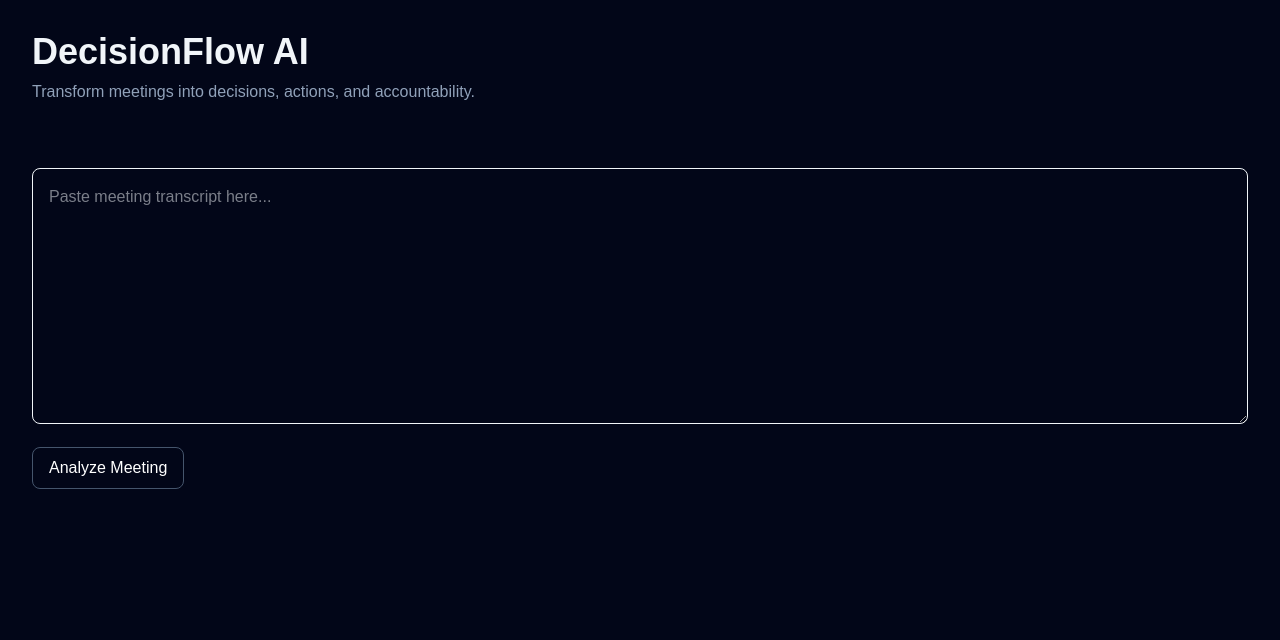
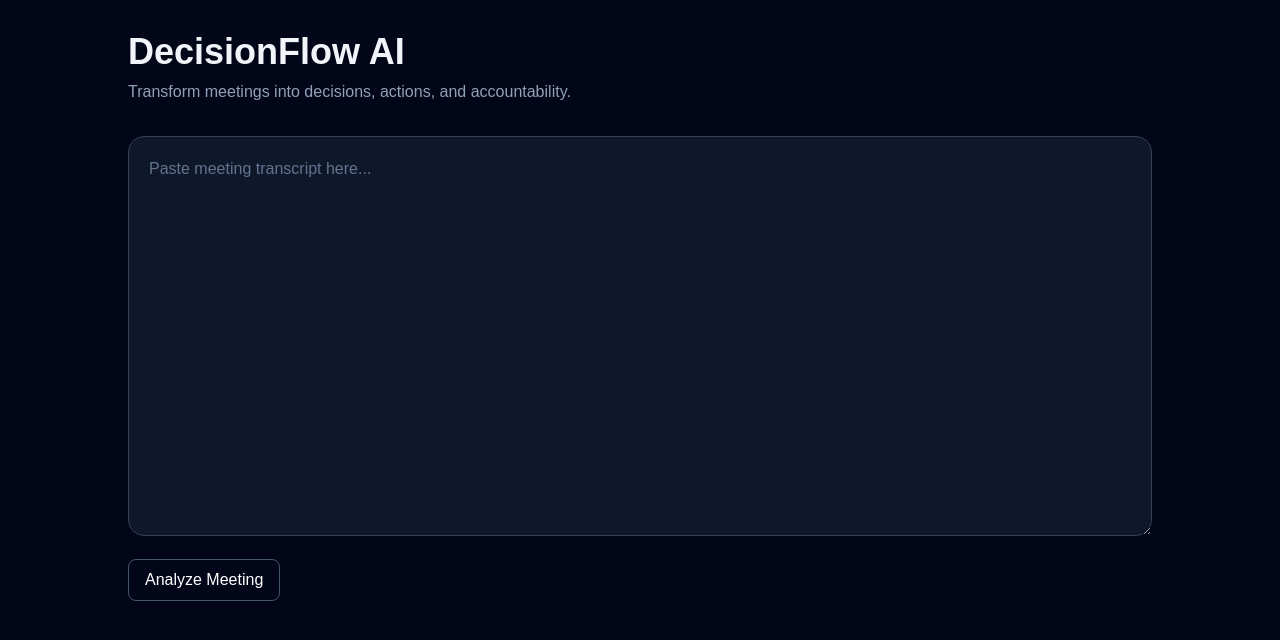
Before and after one commit to vandana24/decisionflow-ai, a Next.js app: page / in a window 1280 px wide. Shown: the top 640 px of the page. Built offline with nearby package versions, Linux system fonts and the light colour scheme.

Commit message:
feat: integrate Loader

```diff
--- /dev/null
+++ b/app/components/Loader.tsx
@@ -0,0 +1,11 @@
+export default function Loader() {
+  return (
+    <div className="flex flex-col items-center justify-center py-20">
+      <div className="h-12 w-12 animate-spin rounded-full border-4 border-slate-700 border-t-white" />
+
+      <p className="mt-4 text-sm text-slate-400">
+        Analyzing meeting with AI agents...
+      </p>
+    </div>
+  );
+}
--- a/app/page.tsx
+++ b/app/page.tsx
@@ -3,24 +3,32 @@ import { useState } from "react";
 import { useRouter } from "next/navigation";
 import AnalysisResult from "./types/analysis";
 import Toast from "./components/Toast";
+import Loader from "./components/Loader";
+
 
 export default function Home() {
   const [transcript, setTranscript] = useState("");
   const [summary, setSummary] = useState<AnalysisResult | {}>({});
   const [toast, setToast] = useState<string | null>(null);
+  const [loading, setLoading] = useState(false);
+
   const router = useRouter();
 
-  const handleSubmission = () => {
+  const handleSubmission = async () => {
     if (!transcript.trim()) {
       setToast("Please enter a transcript before analyzing.");
 
       setTimeout(() => {
         setToast(null);
       }, 3000);
+
       return;
     }
 
-    fetch("/api/analyze", {
+    try {
+      setLoading(true);
+
+      const response = await fetch("/api/analyze", {
         method: "POST",
         headers: {
           "Content-Type": "application/json",
@@ -28,22 +36,42 @@ export default function Home() {
         body: JSON.stringify({
           input: transcript,
         }),
-    })
-    .then((res) => res.json())
-    .then((data) => {
+      });
+
+      if (!response.ok) {
+        throw new Error("Analysis failed");
+      }
+
+      const data = await response.json();
+
       setSummary(data.result);
-      localStorage.setItem("analysis", JSON.stringify(data.result));
-      localStorage.setItem("trace", JSON.stringify(data.result.trace));
-      data.result?.actions.length && router.push("/results");
-    })
-    .catch((err) => {
-      console.error(err);
+
+      localStorage.setItem(
+        "analysis",
+        JSON.stringify(data.result)
+      );
+
+      localStorage.setItem(
+        "trace",
+        JSON.stringify(data.result.trace)
+      );
+
+      if (data.result?.actions?.length > 0) {
+        router.push("/results");
+      } else {
+        setToast("No analysis generated.");
+      }
+    } catch (error) {
+      console.error(error);
       setToast("Analysis failed");
-    });
+    } finally {
+      setLoading(false);
+    }
   };
 
   return (
     <main className="min-h-screen bg-slate-950 text-slate-100 p-8">
+      <div className="mx-auto max-w-5xl">
         <h1 className="mb-2 text-4xl font-bold">
           DecisionFlow AI
         </h1>
@@ -51,22 +79,59 @@ export default function Home() {
         <p className="mb-8 text-slate-400">
           Transform meetings into decisions, actions, and accountability.
         </p>
+
         <Toast
           message={toast}
           type="error"
           onClose={() => setToast(null)}
         />
+
         <textarea
-        className="w-full h-64 border rounded-lg p-4 mt-8"
+          className="
+            w-full
+            min-h-[400px]
+            rounded-2xl
+            border
+            border-slate-700
+            bg-slate-900
+            p-5
+            text-slate-100
+            placeholder:text-slate-500
+            focus:outline-none
+            focus:ring-2
+            focus:ring-slate-500
+          "
           placeholder="Paste meeting transcript here..."
           value={transcript}
           onChange={(e) => setTranscript(e.target.value)}
         />
 
-      <button className="mt-4 px-4 py-2 border border-slate-600 rounded-lg bg-transparent text-white transition-all duration-300 cursor-pointer hover:bg-white hover:text-slate-950 hover:border-white"
-      onClick={handleSubmission}>
+        {loading ? (
+          <Loader />
+        ) : (
+          <button
+            onClick={handleSubmission}
+            className="
+              mt-4
+              px-4
+              py-2
+              border
+              border-slate-600
+              rounded-lg
+              bg-transparent
+              text-white
+              transition-all
+              duration-300
+              cursor-pointer
+              hover:bg-white
+              hover:text-slate-950
+              hover:border-white
+            "
+          >
             Analyze Meeting
           </button>
+        )}
+      </div>
     </main>
   );
 }
```
Lines whose indentation alone changed are shown as unchanged.
